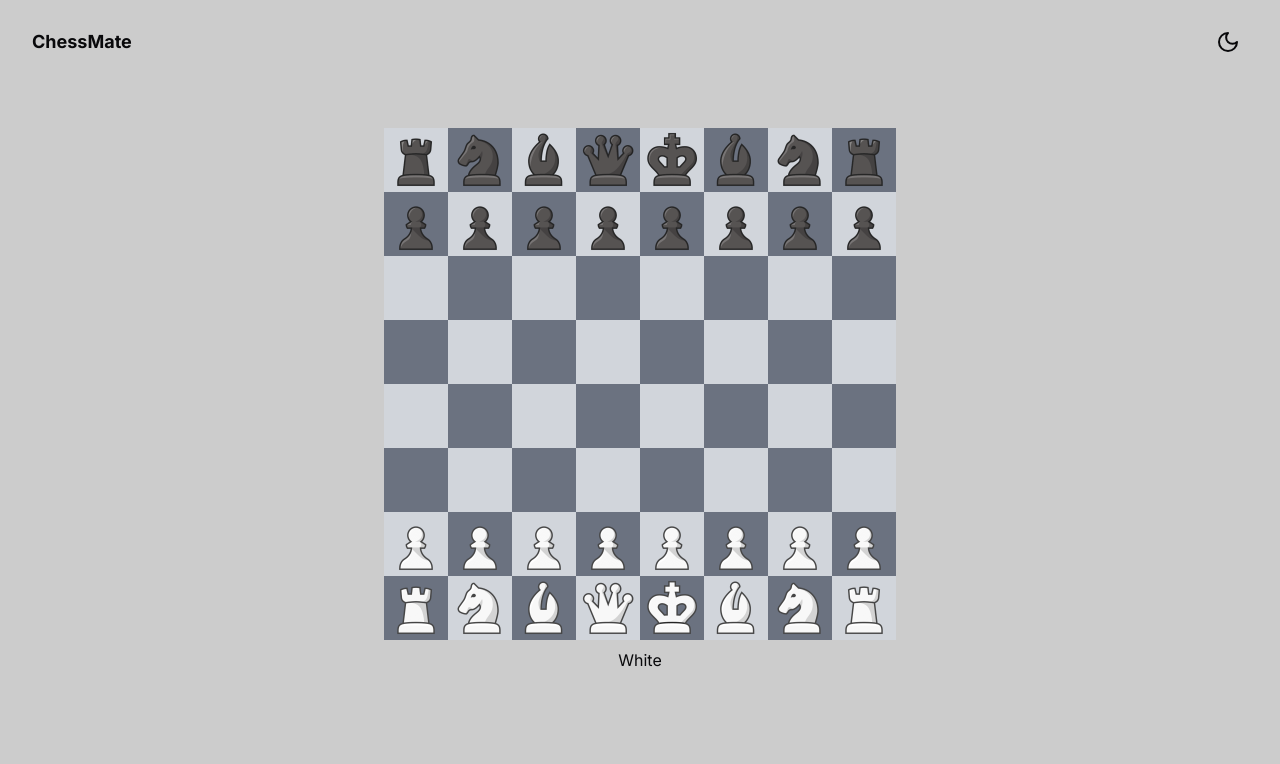
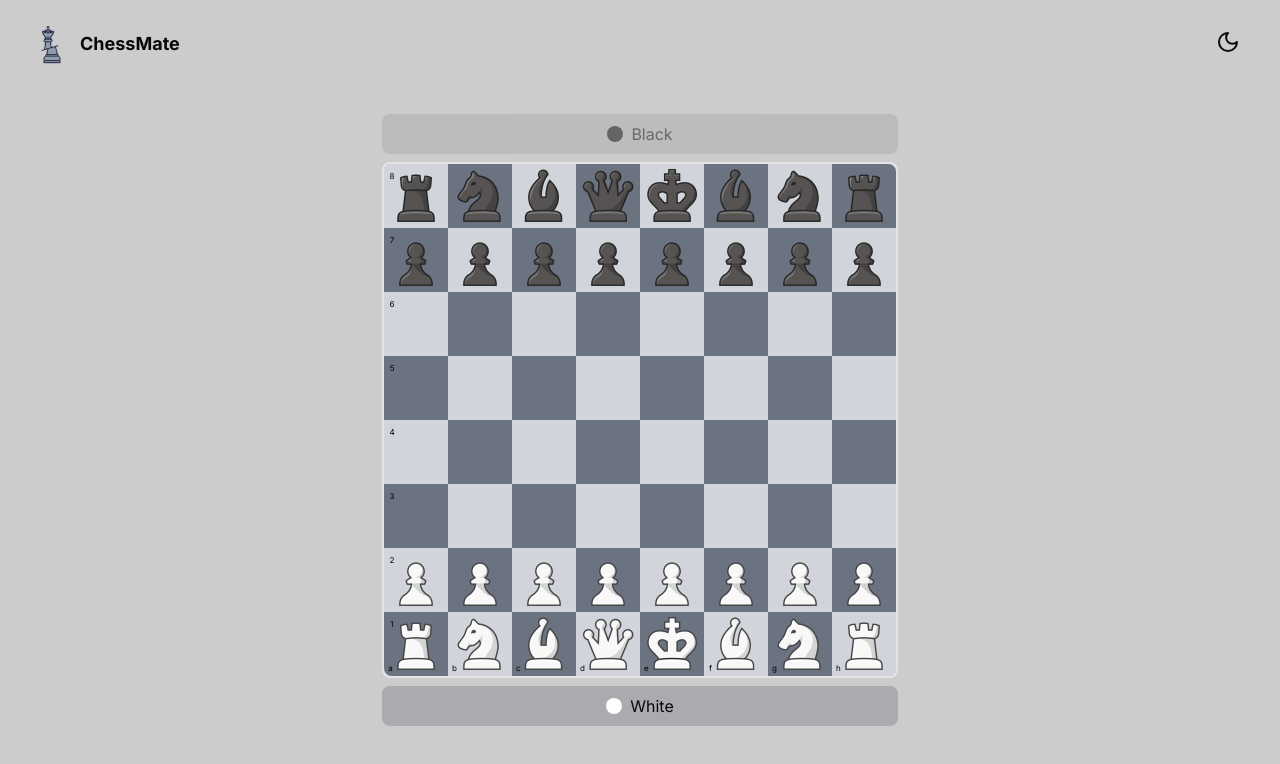
Before and after one commit to yuvrajsinh5252/ChessGame, a Next.js app: page / in a window 1280 px wide. Shown: the top 764 px of the page. Built offline with nearby package versions, Linux system fonts and the light colour scheme.

Commit message:
feat: UI changes

```diff
--- a/src/app/layout.tsx
+++ b/src/app/layout.tsx
@@ -7,8 +7,8 @@ import { Provider } from "@/components/themes/provider";
 const inter = Inter({ subsets: ["latin"] });
 
 export const metadata: Metadata = {
-  title: "Create Next App",
-  description: "Generated by create next app",
+  title: "chessmate",
+  description: "A chess game built with Nextjs and TypeScript.",
 };
 
 export default function RootLayout({
@@ -18,6 +18,7 @@ export default function RootLayout({
 }>) {
   return (
     <html lang="en" suppressHydrationWarning>
+      <link rel="icon" href="/logo.png" />
       <body className={inter.className}>
         <Provider>
           <Navbar />
--- a/src/app/page.tsx
+++ b/src/app/page.tsx
@@ -1,11 +1,17 @@
+import { BlackPlayer } from "@/components/black-player";
 import ChessBoard from "@/components/chess-board";
 import MaxWidthWrapper from "@/components/MaxWidthWrapper";
+import { WhitePlayer } from "@/components/white-player";
 
 export default function Home() {
   return (
     <MaxWidthWrapper>
-      <div className="flex justify-center items-center h-screen">
-        <ChessBoard />
+      <div className="flex flex-col gap-2 justify-center items-center h-screen">
+        <div className="flex gap-2 flex-col justify-center items-center pt-10">
+          <BlackPlayer />
+          <ChessBoard />
+          <WhitePlayer />
+        </div>
       </div>
     </MaxWidthWrapper>
   );
--- /dev/null
+++ b/src/components/black-player.tsx
@@ -0,0 +1,16 @@
+"use client"
+
+import { useChessStore } from "@/store/useChessStore";
+
+export function BlackPlayer() {
+  const { currentPlayer } = useChessStore((state) => state);
+
+  return (
+    <div className={"bg-gray-800/20 dark:bg-white/30 rounded-lg h-10 w-full flex justify-center items-center " +
+      (currentPlayer === "black" ? "opacity-100" : "opacity-50")
+    }>
+      <span className="inline-block w-4 h-4 bg-black rounded-full mr-2"></span>
+      Black
+    </div>
+  );
+}
--- a/src/components/chess-board.tsx
+++ b/src/components/chess-board.tsx
@@ -3,7 +3,6 @@
 import { useChessStore } from "@/store/useChessStore";
 import { ChessPiece } from "./chess-piece";
 import { useState } from "react";
-import { CurrentPlayer } from "./current-player";
 
 export default function ChessBoard() {
   const { board, movePiece, isValidMove } = useChessStore();
@@ -35,13 +34,19 @@ export default function ChessBoard() {
 
   return (
     <div className="flex flex-col gap-2 justify-center items-center">
-      <div className="grid grid-cols-8 gap-0">
+      <div className="grid grid-cols-8 gap-0 border-2 rounded-lg relative">
         {board.map((row, rowIndex) =>
           row.map((piece, colIndex) => (
             <div
               key={`${rowIndex}-${colIndex}`}
-              className={`w-16 h-16 flex items-center justify-center ${(rowIndex + colIndex) % 2 === 0 ? "bg-gray-300" : "bg-gray-500"
-                }`}
+              className={`
+          w-16 h-16 flex items-center justify-center
+          ${(rowIndex + colIndex) % 2 === 0 ? "bg-gray-300" : "bg-gray-500"}
+          ${rowIndex === 0 && colIndex === 0 ? "rounded-tl-lg" : ""}
+          ${rowIndex === 0 && colIndex === 7 ? "rounded-tr-lg" : ""}
+          ${rowIndex === 7 && colIndex === 0 ? "rounded-bl-lg" : ""}
+          ${rowIndex === 7 && colIndex === 7 ? "rounded-br-lg" : ""}
+          `}
               onDrop={(e) => handleDrop(e, rowIndex, colIndex)}
               onDragOver={handleDragOver}
               onClick={() => handlePieceClick(rowIndex, colIndex)}
@@ -55,8 +60,28 @@ export default function ChessBoard() {
             </div>
           ))
         )}
+        {/* Add symbolic notation */}
+        <div className="absolute top-0 left-0 w-full h-full pointer-events-none">
+          {Array.from({ length: 8 }).map((_, index) => (
+            <div
+              key={`row-${index}`}
+              className="absolute left-0 w-4 h-16 flex items-center justify-center text-[8px] text-black"
+              style={{ top: `${index * 12.5 - 4}%` }}
+            >
+              {8 - index}
+            </div>
+          ))}
+          {Array.from({ length: 8 }).map((_, index) => (
+            <div
+              key={`col-${index}`}
+              className="absolute bottom-0 w-16 h-4 flex items-center justify-center text-[8px] text-black"
+              style={{ left: `${index * 12.5 - 5}%` }}
+            >
+              {String.fromCharCode(97 + index)}
+            </div>
+          ))}
+        </div>
       </div>
-      <CurrentPlayer />
     </div>
   );
 }
--- a/src/components/navbar.tsx
+++ b/src/components/navbar.tsx
@@ -1,3 +1,4 @@
+import Image from "next/image";
 import MaxWidthWrapper from "./MaxWidthWrapper";
 import ThemeToggle from "./themes/theme-toggle"
 
@@ -5,7 +6,8 @@ export default function Navbar() {
   return (
     <div className="w-full fixed mt-2">
       <MaxWidthWrapper className="w-full flex justify-between p-4 bg-blend-color-burn rounded-lg">
-        <div className="flex  items-center space-x-4">
+        <div className="flex  items-center space-x-2">
+          <Image src="/logo.png" width={40} height={40} alt="logo" />
           <a href="/" className="text-lg font-bold">ChessMate</a>
         </div>
         <ThemeToggle />
--- /dev/null
+++ b/src/components/white-player.tsx
@@ -0,0 +1,16 @@
+"use client"
+
+import { useChessStore } from "@/store/useChessStore";
+
+export function WhitePlayer() {
+  const { currentPlayer } = useChessStore((state) => state);
+
+  return (
+    <div className={"bg-gray-800/20 dark:bg-white/30 rounded-lg h-10 w-full flex justify-center items-center " +
+      (currentPlayer === "white" ? "opacity-100" : "opacity-50")
+    }>
+      <span className="inline-block w-4 h-4 bg-white rounded-full mr-2"></span>
+      White
+    </div>
+  );
+}
```
Also changed, not shown: public/logo.png (added).
